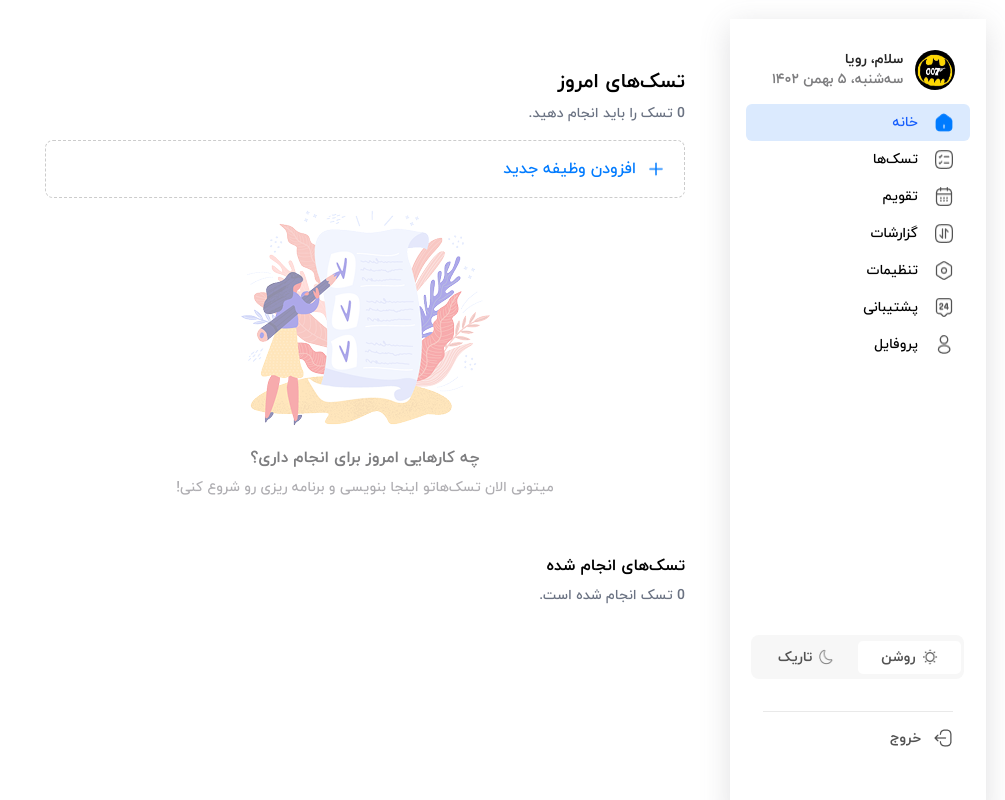
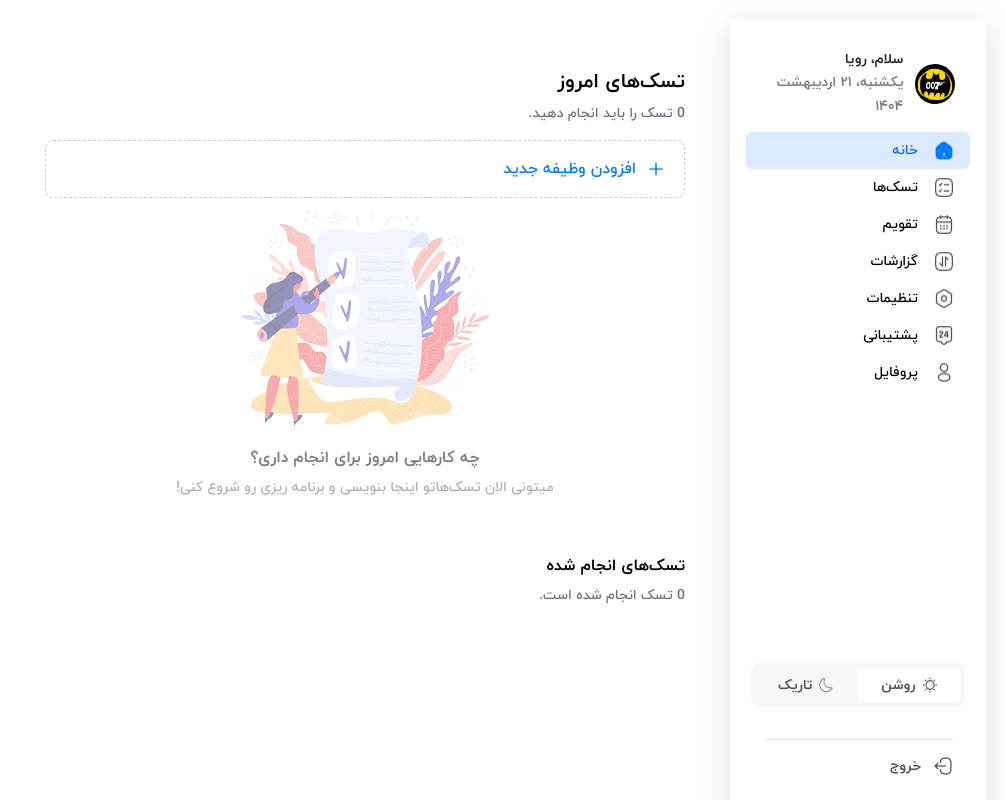
Before and after one commit to YasinSanjari/quera-todo-list, a website: page index.html in a window 1280 px wide. Shown: the whole page, without its empty margins (275-1280 px from the left). Drawn offline with Linux system fonts and the light colour scheme.

Commit message:
added js for date in sidebar.js

```diff
--- a/index.html
+++ b/index.html
@@ -38,7 +38,8 @@
           >
             سلام، رویا
           </h2>
-          <p class="md:text-xs lg:text-sm">سه‌شنبه، ۵ بهمن ۱۴۰۲</p>
+          <!-- <p class="md:text-xs lg:text-sm">سه‌شنبه، ۵ بهمن ۱۴۰۲</p> -->
+          <span id="today-date" class="md:text-xs lg:text-sm"></span>
         </div>
       </section>
       <!-- sidebar -->
--- a/scripts/sidebar.js
+++ b/scripts/sidebar.js
@@ -3,7 +3,9 @@ document.addEventListener("DOMContentLoaded", () => {
   const sidebar = document.querySelector(".sidebar");
   const closeBtn = document.getElementById("close-sidebar");
   const overlay = document.querySelector(".sidebar__overlay");
+  const todayDate = document.getElementById("today-date");
 
+  // sidebar overlay
   function openSidebar() {
     sidebar.classList.add("active");
     overlay.classList.add("active");
@@ -19,4 +21,32 @@ document.addEventListener("DOMContentLoaded", () => {
   hamburger.addEventListener("click", openSidebar);
   closeBtn.addEventListener("click", closeSidebar);
   overlay.addEventListener("click", closeSidebar);
+
+  // date
+  if (!todayDate) return;
+
+  const today = new Date();
+
+  const formatterWeekday = new Intl.DateTimeFormat("fa-IR-u-ca-persian", {
+    weekday: "long"
+  });
+  const formatterDay = new Intl.DateTimeFormat("fa-IR-u-ca-persian", {
+    day: "numeric"
+  });
+  const formatterMonth = new Intl.DateTimeFormat("fa-IR-u-ca-persian", {
+    month: "long"
+  });
+  const formatterYear = new Intl.DateTimeFormat("fa-IR-u-ca-persian", {
+    year: "numeric"
+  });
+
+  const weekday = formatterWeekday.format(today);
+  const day = formatterDay.format(today);
+  const month = formatterMonth.format(today);
+  const year = formatterYear.format(today);
+
+  const finalDate = `${weekday}، ${day} ${month} ${year}`;
+
+  todayDate.textContent = finalDate;
+  todayDate.style.direction = "rtl";
 });
```
